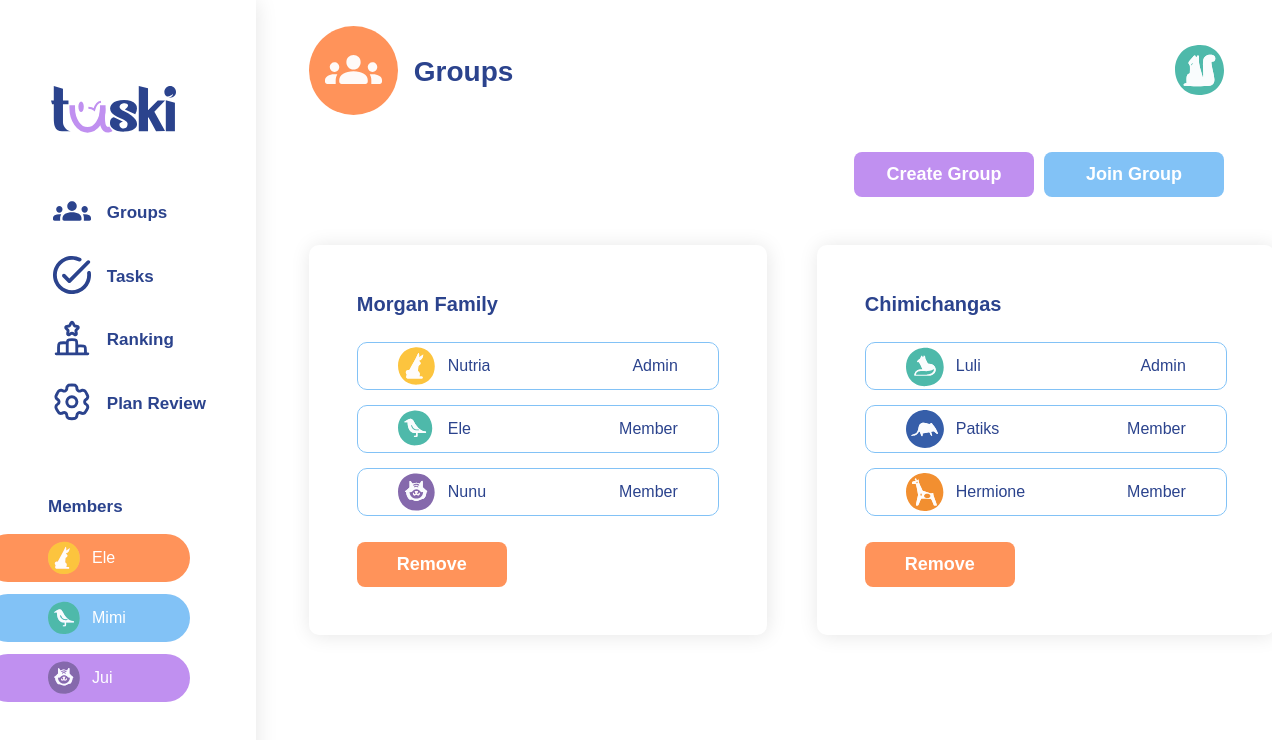
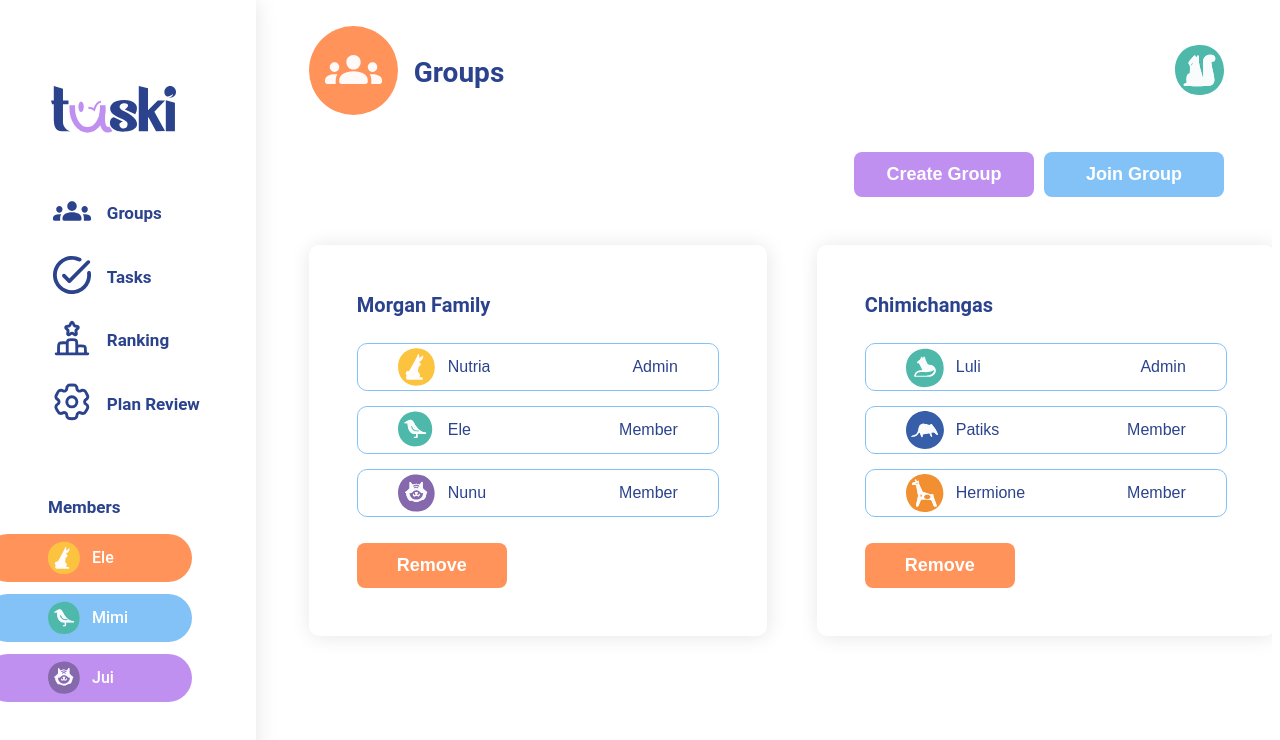
Before and after one commit to NikSala10/TaskiProject, a React (Vite) app: page / in a window 1280 px wide. Shown: the top 740 px of the page. Built offline with nearby package versions, Linux system fonts and the light colour scheme.

Commit message:
fix(styles): change global font from Montserrat to Roboto

```diff
--- a/src/index.css
+++ b/src/index.css
@@ -1,3 +1,3 @@
 :root {
-  font-family: 'Montserrat', sans-serif;;
+  font-family: 'Roboto', sans-serif;;
 }
```
